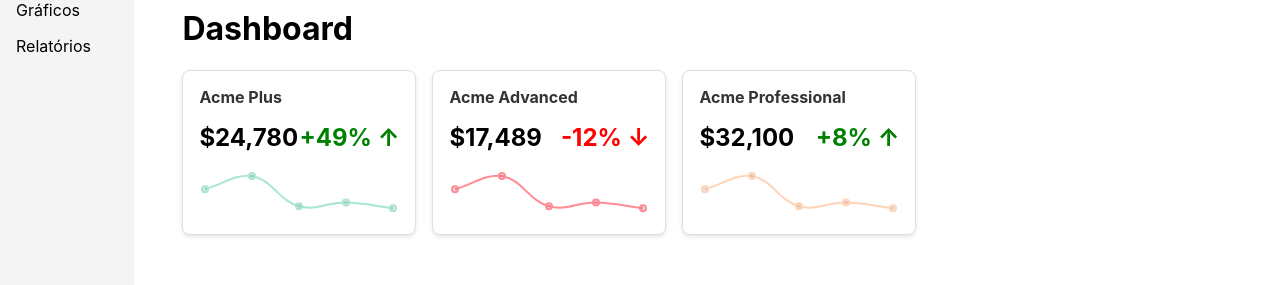
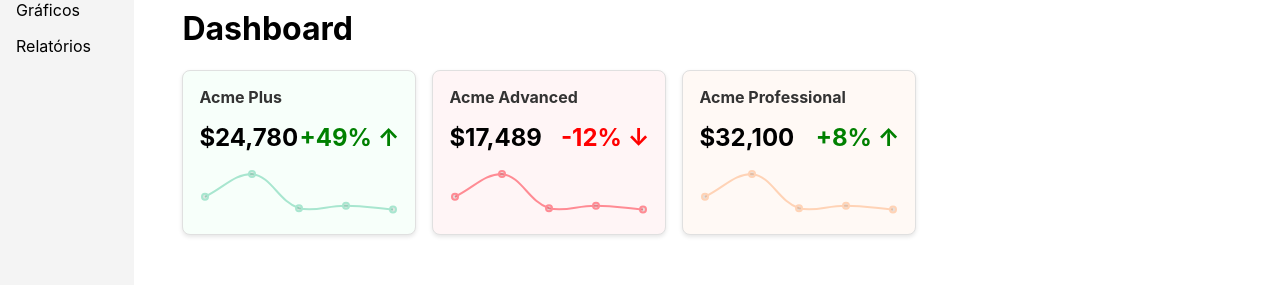
Before and after one commit to klevessond/estudo, a React (Create React App) app in the folder frontend/: page / in a window 1280 px wide. Shown: the part 174-459 px from the top of the page. Built offline with nearby package versions, Linux system fonts and the light colour scheme.

Commit message:
adição de cor no metriccard

```diff
--- a/frontend/src/components/metricard/MetricCard.css
+++ b/frontend/src/components/metricard/MetricCard.css
@@ -5,6 +5,7 @@
     padding: 1rem;
     box-shadow: 0 2px 4px rgba(0, 0, 0, 0.1);
     width: 200px;
+    transition: background-color 0.3s ease;
 }
 
 .metric-card h3 {
--- a/frontend/src/components/metricard/MetricCard.jsx
+++ b/frontend/src/components/metricard/MetricCard.jsx
@@ -4,7 +4,7 @@ import './MetricCard.css';
 
 Chart.register(LineController, LineElement, PointElement, LinearScale, CategoryScale);
 
-const MetricCard = ({ title, value, percentage, trend, graphColor }) => {
+const MetricCard = ({ title, value, percentage, trend, graphColor, backgroundColor }) => {
     const chartRef = useRef(null);
     const chartInstance = useRef(null); // Referência para a instância do gráfico
 
@@ -22,7 +22,7 @@ const MetricCard = ({ title, value, percentage, trend, graphColor }) => {
             data: {
                 labels: ['Jan', 'Feb', 'Mar', 'Apr', 'May'],
                 datasets: [{
-                    data: [12, 19, 3, 5, 2],
+                    data: [12, 30, 3, 5, 2],
                     borderColor: graphColor,
                     borderWidth: 2,
                     tension: 0.4,
@@ -58,8 +58,9 @@ const MetricCard = ({ title, value, percentage, trend, graphColor }) => {
 
     const trendColor = trend === 'up' ? 'green' : 'red';
 
+
     return (
-        <div className="metric-card">
+        <div className="metric-card" style={{ backgroundColor: backgroundColor || '#ffffff' }}>
             <h3>{title}</h3>
             <div className="metric-value">
                 <span>{value}</span>
--- a/frontend/src/components/pages/Dashborad/Dashboard.jsx
+++ b/frontend/src/components/pages/Dashborad/Dashboard.jsx
@@ -13,6 +13,7 @@ const Dashboard = () => {
                     percentage="+49%"
                     trend="up"
                     graphColor="#a8e6cf"
+                    backgroundColor="#f7fffa"
                 />
                 <MetricCard
                     title="Acme Advanced"
@@ -20,6 +21,7 @@ const Dashboard = () => {
                     percentage="-12%"
                     trend="down"
                     graphColor="#ff8b94"
+                    backgroundColor="#fff5f6"
                 />
                 <MetricCard
                     title="Acme Professional"
@@ -27,6 +29,7 @@ const Dashboard = () => {
                     percentage="+8%"
                     trend="up"
                     graphColor="#ffd3b6"
+                    backgroundColor="#fff9f5"
                 />
             </div>
         </div>
```
